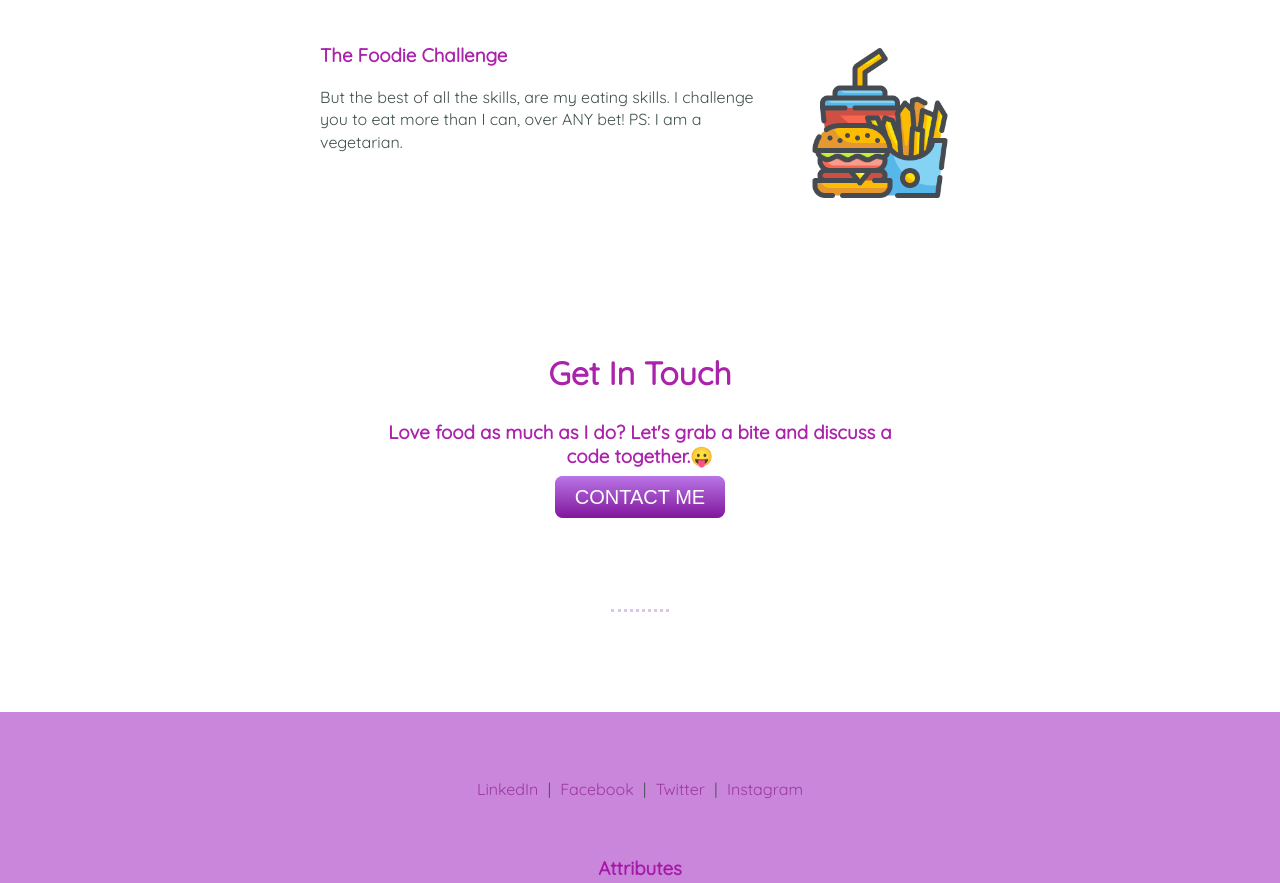
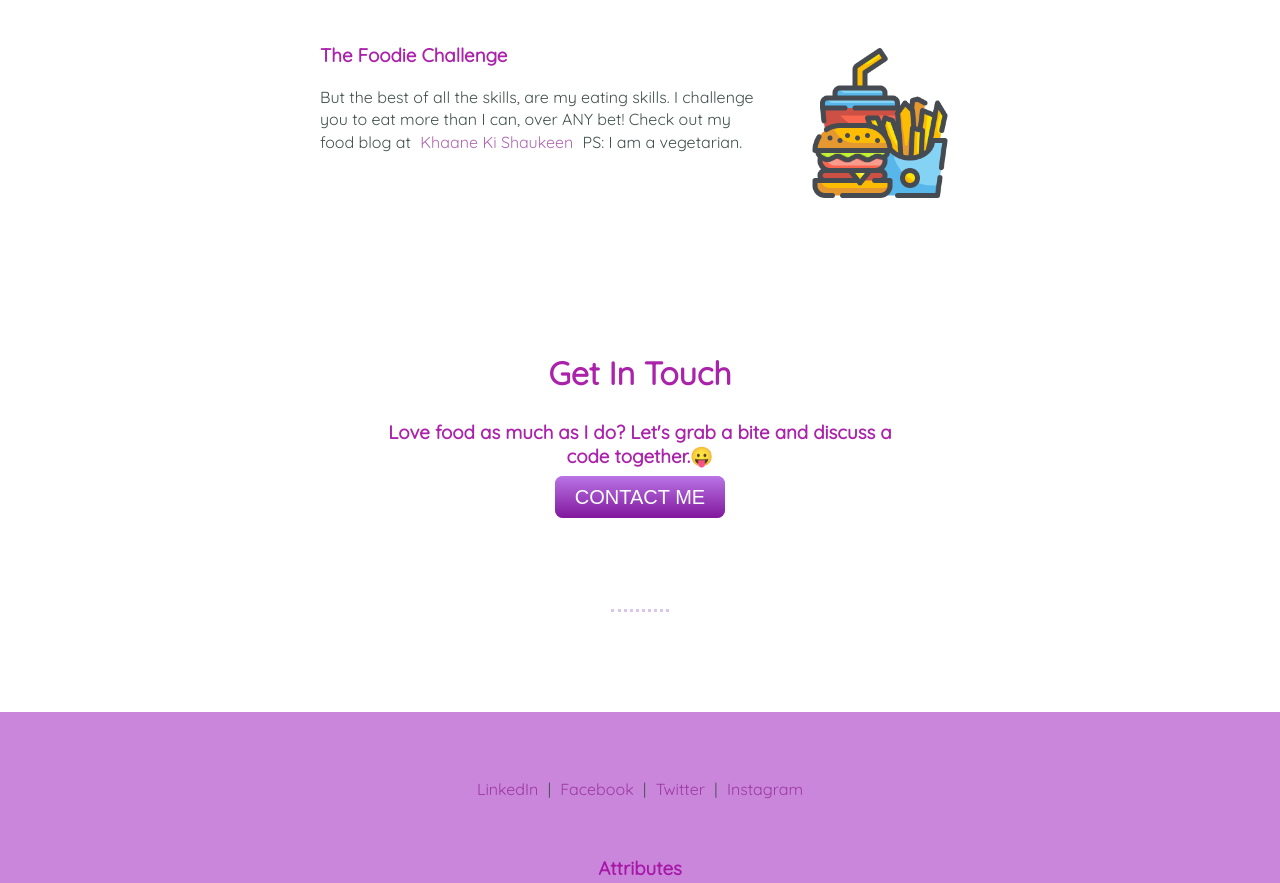
Before and after one commit to mhmsoota/PersonalSite, a plain HTML site: page index.html in a window 1280 px wide. Shown: the part 2620-3503 px from the top of the page. Drawn offline with Linux system fonts and the light colour scheme; a web font is replaced by a local one.

Commit message:
Update index.html

```diff
--- a/index.html
+++ b/index.html
@@ -55,6 +55,7 @@
                 <img src="images/fast-food.png" alt="fav-food-img" class="food-img">
                 <h3>The Foodie Challenge</h3>
                 <p>But the best of all the skills, are my eating skills. I challenge you to eat more than I can, over ANY bet!
+                    Check out my food blog at <a href="https://www.instagram.com/khaane.ki.shaukeen">Khaane Ki Shaukeen</a>
                   PS: I am a vegetarian.
                 </p>
               </div>
```
